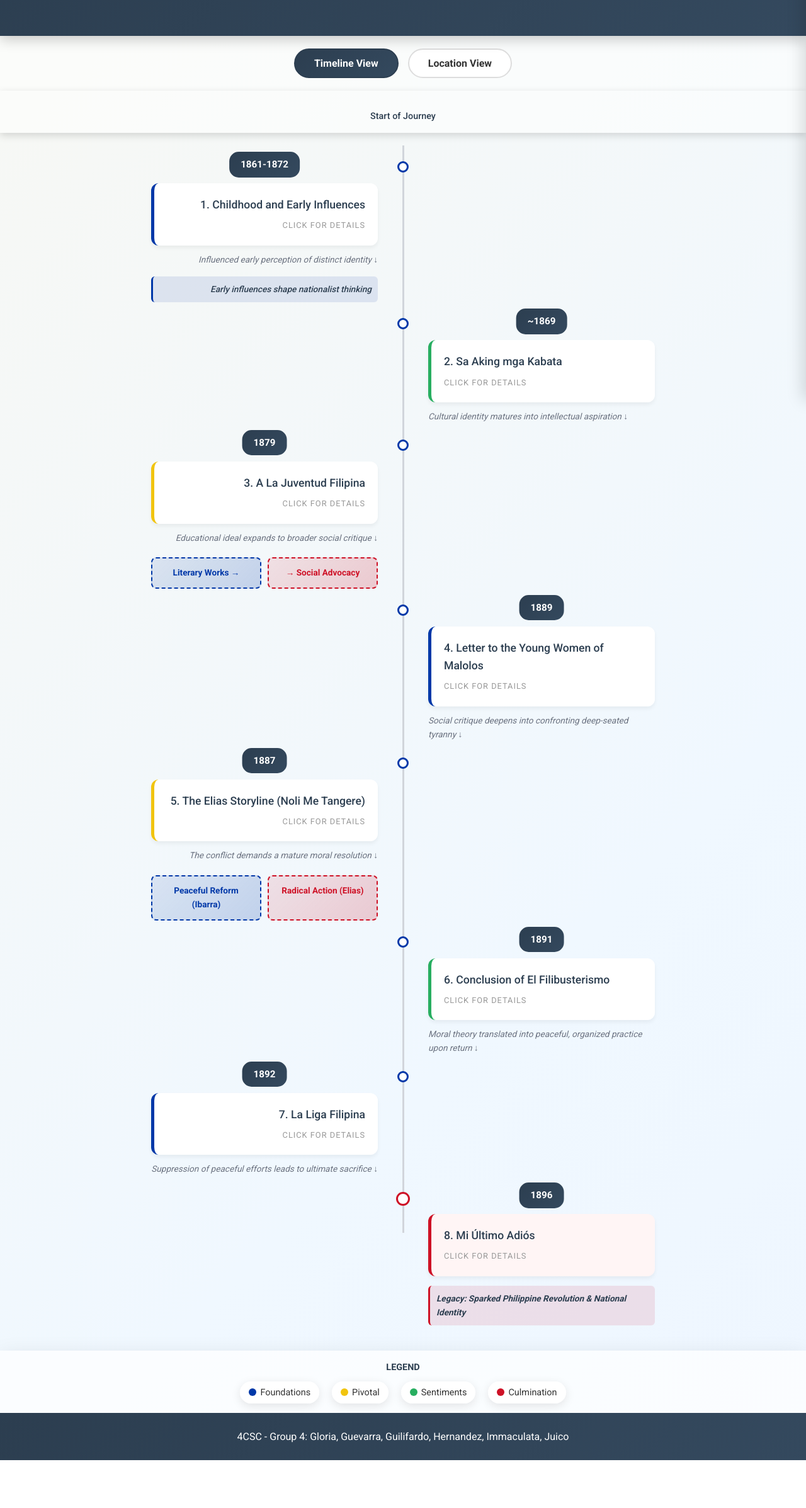
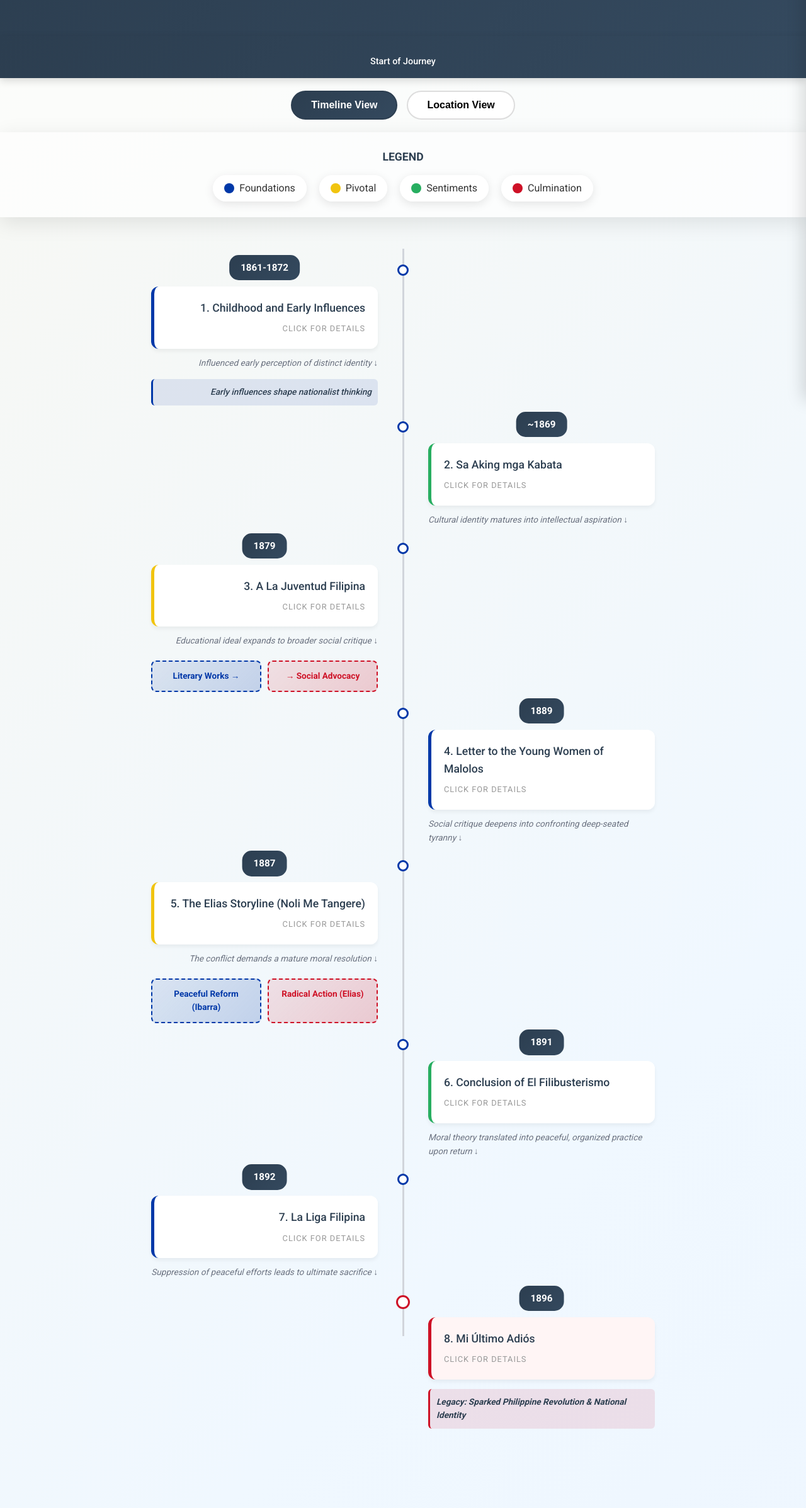
Before and after one commit to deinslejan/Rizal_Roadmap, a plain HTML site: page index.html in a window 1280 px wide. Shown: the part 165-2560 px from the top of the page at 63% size. Before the commit the page ends 2484 px from the top, so only its background shows below. Drawn offline with Linux system fonts and the light colour scheme.

Commit message:
update again

```diff
--- a/index.html
+++ b/index.html
@@ -5,7 +5,7 @@
     <meta name="viewport" content="width=device-width, initial-scale=1.0">
     <title>Interactive Rizal Roadmap</title>
     <link href="https://fonts.googleapis.com/css2?family=Roboto:wght@300;400;500;700&display=swap" rel="stylesheet">
-    <link rel="stylesheet" href="style.css">
+    <link rel="stylesheet" href="style.css?v=2">
 </head>
 <body>
 
@@ -18,15 +18,39 @@
     </div>
 </header>
 
+<div class="progress-container" id="mainProgressContainer">
+    <div class="progress-bar" id="progressBar"></div>
+    <div class="progress-text" id="progressText">Start of Journey</div>
+</div>
+
 <div class="view-toggle">
     <button class="toggle-btn active" data-view="timeline">Timeline View</button>
     <button class="toggle-btn" data-view="map">Location View</button>
 </div>
 
-<div class="progress-container" id="mainProgressContainer">
-    <div class="progress-bar" id="progressBar"></div>
-    <div class="progress-text" id="progressText">Start of Journey</div>
-</div>
+<section class="legend-section">
+    <div class="container">
+        <h3>Legend</h3>
+        <div class="legend-grid">
+            <div class="legend-item">
+                <span class="legend-marker blue-marker"></span>
+                <span>Foundations</span>
+            </div>
+            <div class="legend-item">
+                <span class="legend-marker gold-marker"></span>
+                <span>Pivotal</span>
+            </div>
+            <div class="legend-item">
+                <span class="legend-marker green-marker"></span>
+                <span>Sentiments</span>
+            </div>
+            <div class="legend-item">
+                <span class="legend-marker red-marker"></span>
+                <span>Culmination</span>
+            </div>
+        </div>
+    </div>
+</section>
 
 <section class="timeline-section">
     <div class="container">
@@ -41,7 +65,7 @@
                          data-type="Foundation"
                          data-summary="The formation of Rizal's character was deeply rooted in his family environment, the fable of the moth, and early exposure to colonial injustice."
                          data-key-points="Family Influences: Mentored by Tio Jose (Arts), Tio Manuel (Sports), and Tio Gregorio (Books);The Parable of the Moth: Learned that 'light is worthy enough for a man to sacrifice his life for it';Injustice: Witnessed the imprisonment of his mother Teodora Alonso and the execution of Gomburza (1872)."
-                         data-significance="These events awakened his young mind to the existence of injustice and the need for courage/sacrifice.">
+                         data-significance="Instilled initial patriotic sentiments and a deeply rooted sense of justice.">
                         <h2>1. Childhood and Early Influences</h2>
                         <span class="click-hint">Click for details</span>
                     </div>
@@ -77,7 +101,7 @@
                           data-type="Pivotal Definition"
                           data-summary="A prize-winning poem at UST where Rizal explicitly addresses the Filipino youth as a distinct national asset."
                           data-key-points="Famous Line: 'Fair hope of the Fatherland' (Bella esperanza de la Patria Mia);First time a native Filipino called the Philippines his 'Fatherland' instead of Spain;Urges youth to use science and art to break the chains of ignorance."
-                          data-significance="It defined the role of the youth in nation-building and challenged the notion that Filipinos were inferior."
+                          data-significance="Defines the path for national progress: intellectual development and education."
                      >
                         <h2>3. A La Juventud Filipina</h2>
                         <span class="click-hint">Click for details</span>
@@ -117,7 +141,7 @@
                           data-type="Ideological Crossroads"
                           data-summary="The 'Social Cancer'. While Ibarra represents idealism, Elias represents the voice of the oppressed masses."
                           data-key-points="Character Contrast: Ibarra wants schools; Elias wants justice for the persecuted;Debate: Elias argues that peaceful reform is impossible when the system is rotten;Sacrifice: Elias dies so Ibarra can live, symbolizing the sacrifice of the masses."
-                          data-significance="Rizal used Elias to present the terrifying reality that revolution might be the only option if reforms fail."
+                          data-significance="Confronted the reality that oppression might necessitate violent revolution, moving beyond simple reform."
                      >
                         <h2>5. The Elias Storyline (Noli Me Tangere)</h2>
                         <span class="click-hint">Click for details</span>
@@ -139,7 +163,7 @@
                           data-type="Moral Resolution"
                           data-summary="The 'Reign of Greed'. Simoun's plot to blow up the wedding feast fails, leading to a final moral dialogue."
                           data-key-points="Simoun's Failure: His revolution was based on hate and vengeance, not justice;Fr. Florentino's Thesis: 'Why independence, if the slaves of today will be the tyrants of tomorrow?';Redemption: Requires virtue, sacrifice, and love. The weapon is the character of the people."
-                          data-significance="Rizal rejects premature, violent revolution. He posits that national freedom must be earned through moral development."
+                          data-significance="Resolves the ideological crisis by rejecting premature violence in favor of moral preparation."
                      >
                         <h2>6. Conclusion of El Filibusterismo</h2>
                         <span class="click-hint">Click for details</span>
@@ -157,7 +181,7 @@
                           data-type="Organized Action"
                           data-summary="Upon returning to Manila, Rizal founded this civic organization with the motto 'Unus Instar Omnium' (One Like All)."
                           data-key-points="Structure: A socio-civic organization, not a revolutionary army;Aims: Mutual protection, defense against violence, encouragement of education/agriculture;Outcome: Rizal was arrested days later, splitting the group into the Cuerpo de Compromisarios (Reformers) and the Katipunan (Revolutionaries)."
-                          data-significance="This was Rizal's attempt to peacefully unite the archipelago into a compact, vigorous, and homogenous body."
+                          data-significance="The culminating attempt at a non-violent, unified reform movement."
                      >
                         <h2>7. La Liga Filipina</h2>
                         <span class="click-hint">Click for details</span>
@@ -175,7 +199,7 @@
                           data-type="Ultimate Culmination"
                           data-summary="Rizal's final poem, hidden in an alcohol stove, written on the eve of his execution."
                           data-key-points="Selfless Love: Willingness to die for the 'Pearl of the Orient Seas';No Bitterness: He frames his death not as a defeat, but as a necessary repose;Legacy: The poem was smuggled out and copied, fueling the fires of the revolution."
-                          data-significance="It solidified Rizal as the moral center of the Philippine Revolution, turning his execution into a martyrdom."
+                          data-significance="Galvanized the revolution and solidified his status as the National Hero."
                      >
                         <h2>8. Mi Último Adiós</h2>
                         <span class="click-hint">Click for details</span>
@@ -185,7 +209,7 @@
             </div>
 
         </div>
-        <div style="clear: both; height: 20px;"></div>
+        <div style="clear: both; height: 100px;"></div>
     </div>
 </section>
 
@@ -256,7 +280,7 @@
                  data-description="Four years of productive exile in Zamboanga del Norte."
                  data-details="Community Development: Built a water system, school, and lighting system;Scientific Work: Discovered species like Draco rizali (lizard) and Rhacophorus rizali (frog);Personal Life: Won the lottery (Ticket 9736) and met Josephine Bracken">
                 <div class="location-number">5</div>
-                <img src="images/dapitan.JPG" alt="Dapitan" class="location-img">
+                <img src="images/dapitan.jpg" alt="Dapitan" class="location-img">
                 <div class="location-info">
                     <h3>Dapitan</h3>
                     <p class="location-year">1892-1896</p>
@@ -278,30 +302,6 @@
                 </div>
             </div>
 
-        </div>
-    </div>
-</section>
-
-<section class="legend-section">
-    <div class="container">
-        <h3>Legend</h3>
-        <div class="legend-grid">
-            <div class="legend-item">
-                <span class="legend-marker blue-marker"></span>
-                <span>Foundations</span>
-            </div>
-            <div class="legend-item">
-                <span class="legend-marker gold-marker"></span>
-                <span>Pivotal</span>
-            </div>
-            <div class="legend-item">
-                <span class="legend-marker green-marker"></span>
-                <span>Sentiments</span>
-            </div>
-            <div class="legend-item">
-                <span class="legend-marker red-marker"></span>
-                <span>Culmination</span>
-            </div>
         </div>
     </div>
 </section>
--- a/style.css
+++ b/style.css
@@ -107,16 +107,15 @@ body {
     position: sticky;
     top: 0;
     z-index: 100;
-    background: rgba(255,255,255,0.5);
+    background: linear-gradient(135deg, #2c3e50 0%, #34495e 100%);
     padding: 15px 0;
     box-shadow: 0 4px 12px rgba(0,0,0,0.15);
     transition: opacity 0.3s ease;
-    margin-bottom: 0;
 }
 
 .progress-bar {
     height: 6px;
-    background: #2c3e50;
+    background: white;
     border-radius: 3px;
     width: 0%;
     transition: width 0.3s ease;
@@ -126,7 +125,7 @@ body {
 
 .progress-text {
     text-align: center;
-    color: #2c3e50;
+    color: white;
     font-size: 0.9rem;
     margin-top: 8px;
     font-weight: 500;
@@ -150,12 +149,6 @@ body {
     font-weight: 600;
     cursor: pointer;
     transition: all 0.3s ease;
-    color: #333;
-    font-family: 'Roboto', sans-serif;
-    outline: none;
-    -webkit-appearance: none;
-    -moz-appearance: none;
-    appearance: none;
 }
 
 .toggle-btn:hover {
@@ -172,16 +165,16 @@ body {
 /* --- Legend Section --- */
 .legend-section {
     background: rgba(255, 255, 255, 0.7);
-    padding: 15px 0;
-    margin-bottom: 0;
+    padding: 25px 0;
+    margin-bottom: 30px;
     box-shadow: 0 8px 32px rgba(0,0,0,0.1);
 }
 
 .legend-section h3 {
     text-align: center;
-    font-size: 0.9rem;
+    font-size: 1.1rem;
     color: #2c3e50;
-    margin-bottom: 10px;
+    margin-bottom: 15px;
     font-weight: 700;
     text-transform: uppercase;
 }
@@ -199,17 +192,16 @@ body {
 .legend-item {
     display: flex;
     align-items: center;
-    gap: 6px;
-    padding: 6px 14px;
+    gap: 8px;
+    padding: 8px 18px;
     background: rgba(255, 255, 255, 0.9);
-    border-radius: 20px;
+    border-radius: 25px;
     box-shadow: 0 4px 15px rgba(0,0,0,0.1);
-    font-size: 0.9rem;
 }
 
 .legend-marker {
-    width: 12px;
-    height: 12px;
+    width: 16px;
+    height: 16px;
     border-radius: 50%;
     display: inline-block;
 }
@@ -221,8 +213,8 @@ body {
 
 /* --- Timeline Core Structure --- */
 .timeline-section {
-    padding: 20px 0 20px;
-    overflow: hidden;
+    padding: 20px 0 150px; /* Increased bottom padding */
+    flex: 1;
 }
 
 .timeline {
@@ -499,10 +491,11 @@ body {
     visibility: visible;
 }
 
-/* --- MAP SECTION STYLES (UPDATED TO GRID) --- */
+/* --- MAP SECTION STYLES (GRID) --- */
 .map-section {
-    padding: 40px 20px 20px;
+    padding: 40px 20px;
     background: rgba(255,255,255,0.9);
+    min-height: 700px;
 }
 
 .map-section h2 {
@@ -682,10 +675,10 @@ body {
 .main-footer {
     background: linear-gradient(135deg, #2c3e50 0%, #34495e 100%);
     color: white;
-    padding: 25px 0;
+    padding: 30px 0;
     text-align: center;
     position: relative;
     z-index: 10;
     width: 100%;
-    margin-top: 0;
+    margin-top: auto;
 }
```
